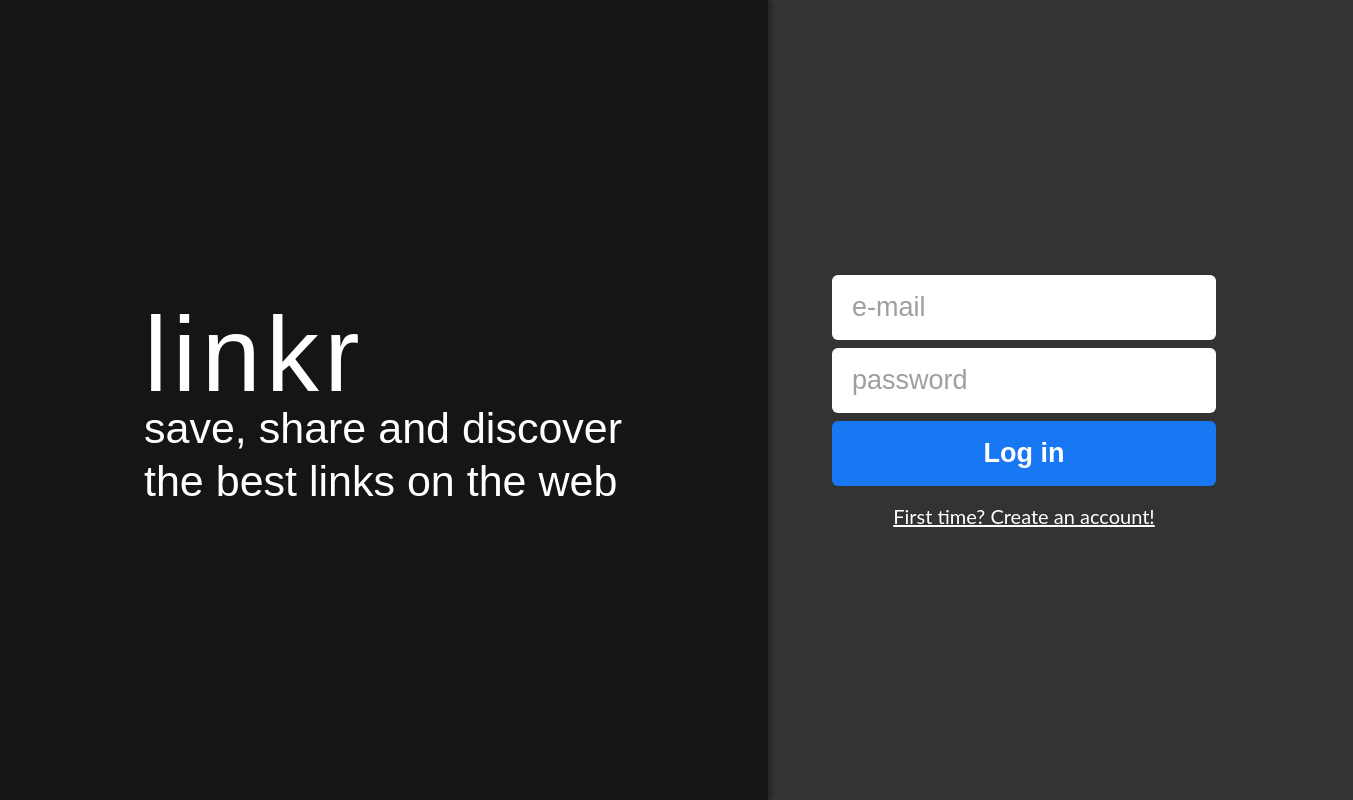
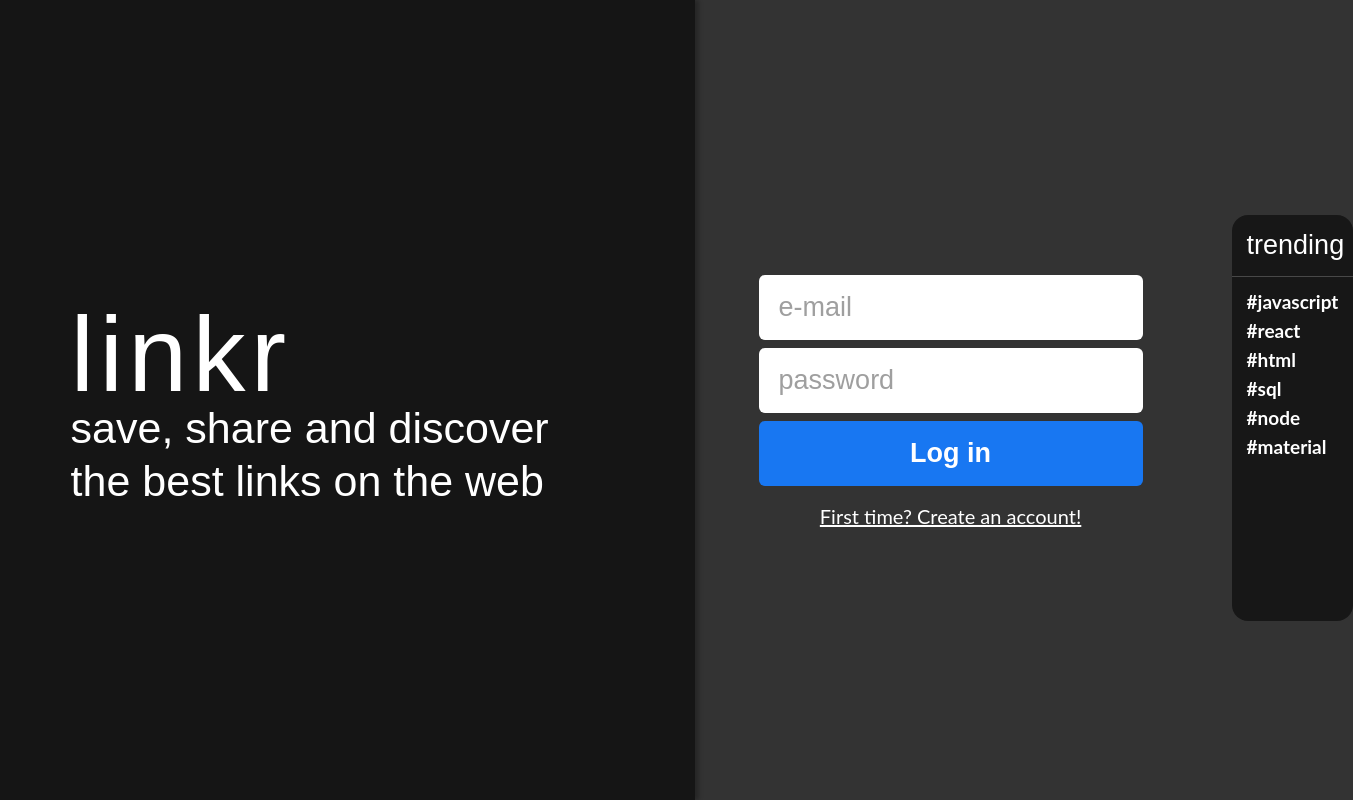
Before and after one commit to okitauehara/linkr, a React (Create React App) app: page / in a window 1280 px wide. Shown: the whole page, 1353 px wide, since content can reach past the window. Built offline with nearby package versions, Linux system fonts and the light colour scheme.

Commit message:
falta hastag

```diff
--- a/package.json
+++ b/package.json
@@ -10,6 +10,7 @@
     "react": "^17.0.2",
     "react-dom": "^17.0.2",
     "react-icons": "^4.2.0",
+    "react-loader-spinner": "^4.0.0",
     "react-router-dom": "^5.3.0",
     "react-scripts": "4.0.3",
     "styled-components": "^5.3.1",
--- a/src/App.js
+++ b/src/App.js
@@ -1,5 +1,6 @@
 import './App.css';
 import { BrowserRouter, Route, Switch } from 'react-router-dom';
+import styled from 'styled-components';
 
 import Login from './components/pages/login/Login';
 import Register from './components/pages/register/Registro';
@@ -8,6 +9,7 @@ import MyPosts from './components/pages/myposts/MyPosts';
 import MyLikes from './components/pages/mylikes/MyLikes';
 import UserPosts from './components/pages/userposts/UserPosts';
 import Hashtag from './components/pages/hashtag/Hashtag';
+import Trending from './components/shared/Trending';
 
 import UserContext from './contexts/UserContext';
 import { useState } from 'react';
@@ -18,6 +20,7 @@ export default function App() {
 	return (
 		<BrowserRouter>
 			<UserContext.Provider value={{ user, setUser }}>
+				<AppContainer>
 				<Switch>
 						<Route path="/" exact>
 							<Login/>
@@ -41,7 +44,15 @@ export default function App() {
 							<Hashtag />
 						</Route>
 				</Switch>
+				<Trending/>
+				</AppContainer>
 			</UserContext.Provider>
 		</BrowserRouter>
 	);
 }
+
+const AppContainer = styled.div `
+	display: flex;
+	justify-content: center;
+
+`
--- a/src/components/pages/timeline/PublishPost.js
+++ b/src/components/pages/timeline/PublishPost.js
@@ -68,7 +68,7 @@ export default function PublishPost({ setPosts }) {
 }
 
 const Container = styled.section`
-    width: 598px;
+    width: 611px;
     height: auto;
     background-color: #ffffff;
     box-shadow: 0px 4px 4px rgba(0, 0, 0, 0.25);
@@ -77,6 +77,7 @@ const Container = styled.section`
     justify-content: flex-start;
     align-items: flex-start;
     padding: 18px;
+    margin-bottom: 12px;
 
     @media (max-width: 620px) {
         width: 100%;
@@ -118,7 +119,7 @@ const Title = styled.h1`
 `;
 
 const Input = styled.input`
-    width: 493px;
+    width: 507px;
     height: 30px;
     font-family: 'Lato', sans-serif;
     border: none;
@@ -144,7 +145,7 @@ const Input = styled.input`
 `;
 
 const TextArea = styled.textarea`
-    width: 493px;
+    width: 507px;
     height: 56px;
     font-family: 'Lato', sans-serif;
     border: none;
--- a/src/components/pages/timeline/Timeline.js
+++ b/src/components/pages/timeline/Timeline.js
@@ -1,3 +1,4 @@
+import Loading from "../../shared/Loading";
 import Swal from "sweetalert2";
 import PublishPost from "./PublishPost";
 import { useContext, useEffect, useState } from "react";
@@ -5,6 +6,7 @@ import UserPost from "../../shared/UserPost";
 import ContainerStyle from "../../shared/ContainerStyle";
 import { getPosts } from "../../../service/API";
 import UserContext from "../../../contexts/UserContext";
+
 
 export default function Timeline() {
 
@@ -24,16 +26,16 @@ export default function Timeline() {
             })
     }, []);
 
+
     return (
         <ContainerStyle>
         <div className="user-header">
             <h1>timeline</h1>
         </div>
         <PublishPost setPosts={setPosts} />
-        {posts.length === 0 ? <p className="posts-empty">Nenhum post encontrado</p> : posts.posts.map((post, index) => (
+        {posts.length === 0 ? <Loading/> : posts.posts.map((post, index) => (
             <UserPost post={post} key={index}/>
         ))}
-
         </ContainerStyle>
     );
 }
--- a/src/components/shared/ContainerStyle.js
+++ b/src/components/shared/ContainerStyle.js
@@ -10,7 +10,6 @@ const ContainerStyle = styled.div`
 
     .user-header {
         width: 611px;
-        padding-left: 18px;
         display: flex;
         align-items: center;
         color: white;
--- a/src/components/shared/ContainerUserPost.js
+++ b/src/components/shared/ContainerUserPost.js
@@ -20,6 +20,7 @@ const ContainerUserPost = styled.div`
         align-items: center;
         height: 100%;
         width: 85px;
+
     }
     .photo-and-likes img {
         object-fit: cover;
@@ -27,6 +28,9 @@ const ContainerUserPost = styled.div`
         height: 50px;
         margin-bottom: 20px;
         border-radius: 50%;
+    }
+    .photo-and-likes img:hover {
+        filter: brightness(0.8);
     }
     .photo-and-likes p {
         margin-top: 5px;
@@ -53,6 +57,10 @@ const ContainerUserPost = styled.div`
         border-radius: 11px;
         display: flex;
         justify-content: space-between;
+        cursor: pointer;
+    }
+    .link-content:hover{
+        filter: brightness(1.2);
     }
     .link-content > div {
         width: 350px;
--- /dev/null
+++ b/src/components/shared/Loading.js
@@ -0,0 +1,25 @@
+import styled from 'styled-components';
+import Loader from "react-loader-spinner";
+
+export default function Loading() {
+    return (
+        <LoadingComponent>
+            <Loader type="Circles" color="#ffffff" height={80} width={80}/>
+            <Status>Carregando...</Status>
+        </LoadingComponent>
+    );
+};
+
+const LoadingComponent = styled.div`
+    margin-top: 43px;
+    display: flex;
+    flex-direction: column;
+    justify-content: center;
+    align-items: center;
+`;
+
+const Status = styled.span`
+    font-size: 35px;
+    color: #ffffff;
+    margin-top: 10px;
+`;
--- /dev/null
+++ b/src/components/shared/Trending.js
@@ -0,0 +1,48 @@
+import styled from "styled-components";
+
+
+export default function Trending(){
+
+    return(
+            <TrendingContainer>
+                <TrendingTitle>trending</TrendingTitle>
+                <TrendingList>
+                    <Item>#javascript</Item>
+                    <Item>#react</Item>
+                    <Item>#html</Item>
+                    <Item>#sql</Item>
+                    <Item>#node</Item>
+                    <Item>#material</Item>
+                </TrendingList>
+            </TrendingContainer>
+    )
+};
+
+const TrendingContainer = styled.div`
+    width: 301px;
+    height: 406px;
+    background-color: #171717;
+    border-radius: 16px;
+    margin-top: 215px;
+    margin-left: 25px;
+`;
+
+const TrendingTitle = styled.h1`
+    font-family: 'Oswald', sans-serif;
+    font-size: 27px;
+    line-height: 61px;
+    border-bottom: 1px solid #484848;
+    color: #fff;
+    padding-left: 15px;
+`;
+
+const TrendingList = styled.ul`
+    padding: 15px;
+`;
+
+const Item = styled.li`
+    font-size: 19px;
+    font-weight: 700;
+    color: #fff;
+    margin-bottom: 10px;
+`;
--- a/src/components/shared/UserPost.js
+++ b/src/components/shared/UserPost.js
@@ -25,7 +25,7 @@ export default function UserPost(props) {
             <div className="main-post">
                 <Link to={`/user/${id}`}><p><strong>{user.username}</strong></p></Link>
                 <p>{text}</p>
-                <div className="link-content">
+                <div onClick={() =>{window.open(link, "_blank")}} className="link-content">
                     <div className="link-description">
                         <p>{linkTitle}</p>
                         <p>{linkDescription}</p>
```
